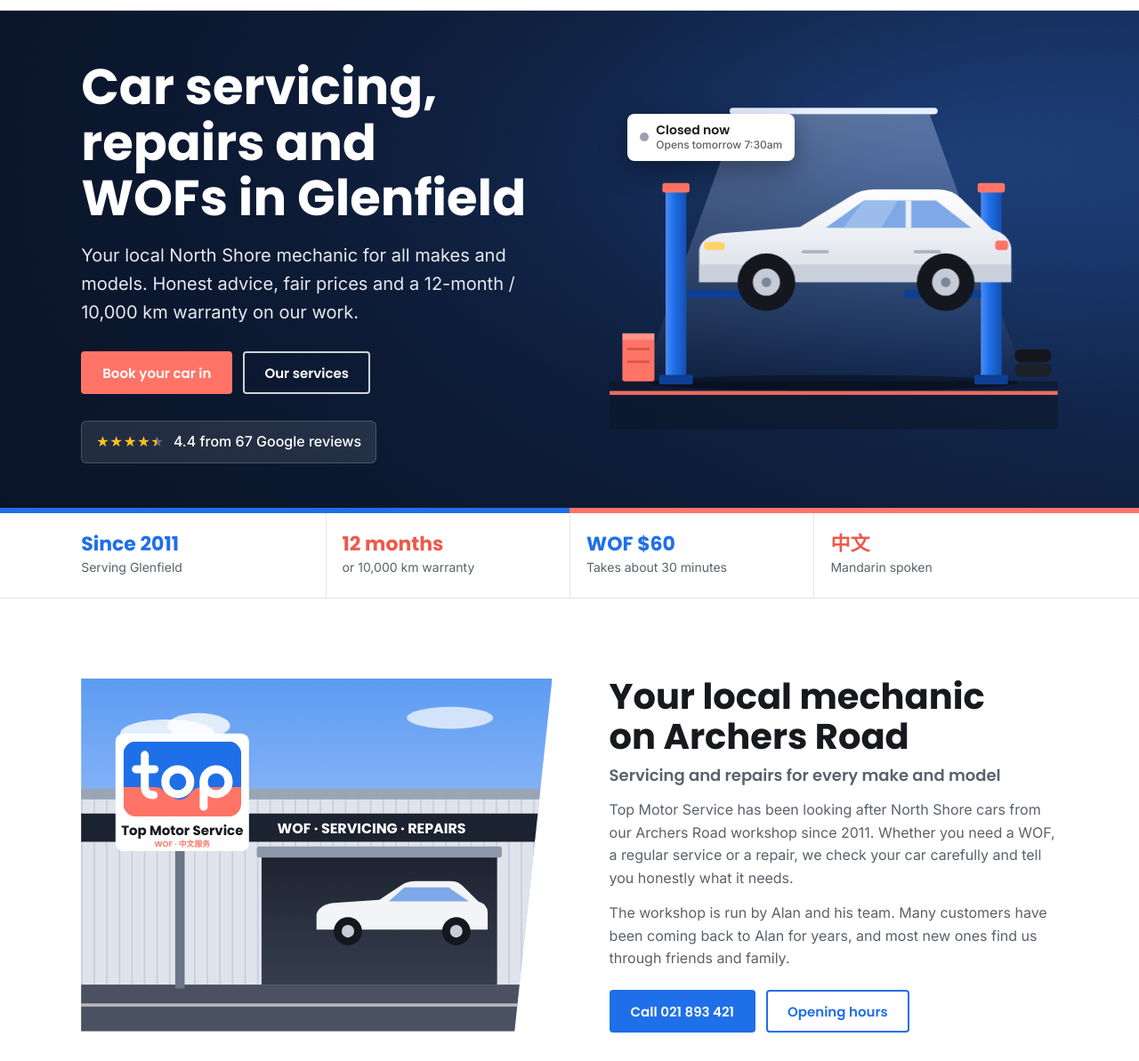
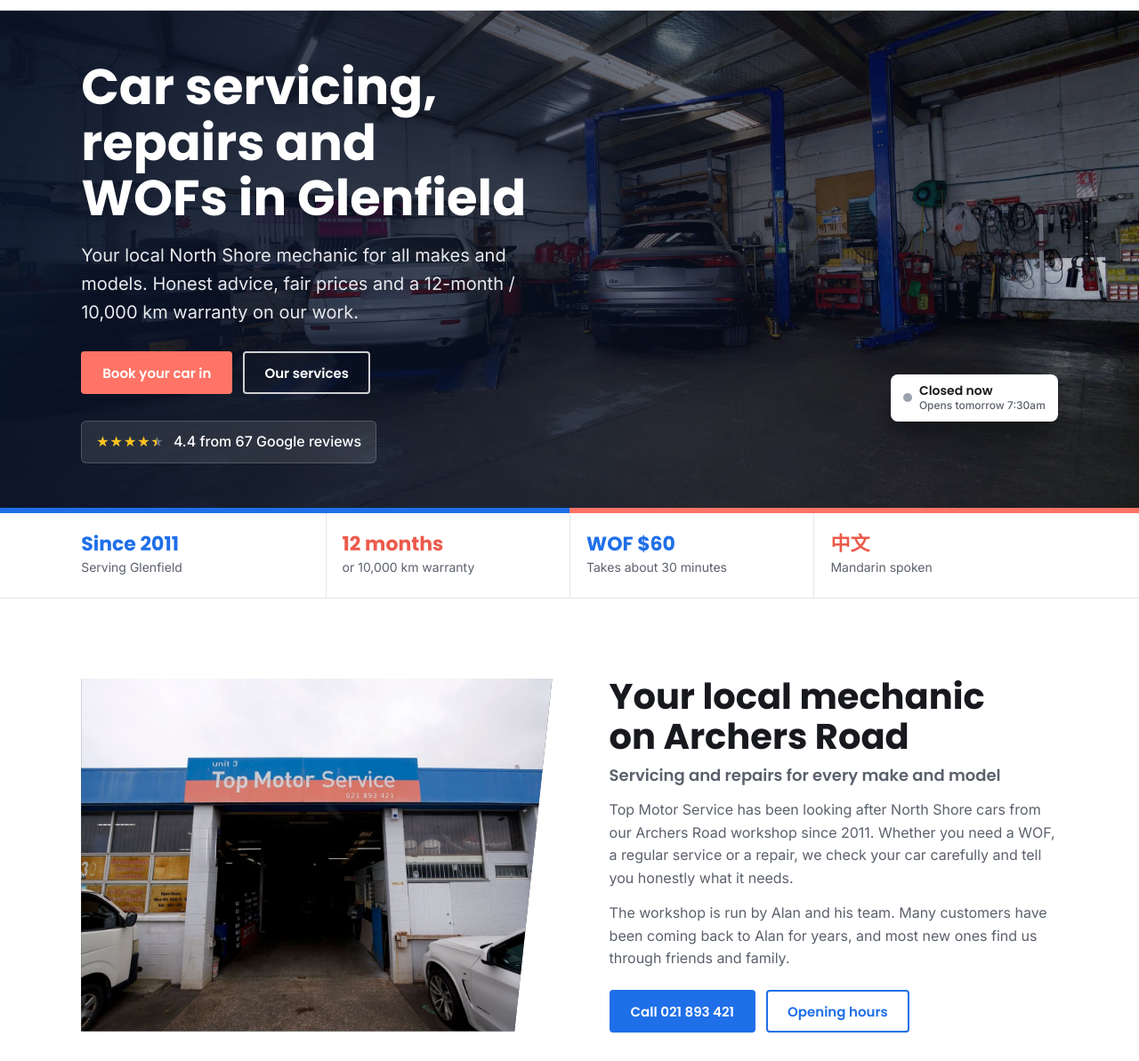
Before and after one commit to Nico-is-a-bot/topmotorservice, a plain HTML site: page index.html in a window 1280 px wide. Shown: the part 107-1300 px from the top of the page at 89% size. Drawn offline with Linux system fonts and the light colour scheme.

Commit message:
updated website

```diff
--- a/index.html
+++ b/index.html
@@ -59,18 +59,18 @@ header nav a:hover{color:var(--blue)}
 
 /* hero */
 .hero{position:relative;color:#fff;background:
- linear-gradient(90deg,rgba(10,20,40,.9) 0%,rgba(10,20,40,.62) 55%,rgba(10,20,40,.3) 100%),
+ linear-gradient(90deg,rgba(10,20,40,.92) 0%,rgba(10,20,40,.7) 45%,rgba(10,20,40,.25) 100%),
  url(hero.jpg) center/cover,
  radial-gradient(ellipse at 78% 30%,#2b5fb8 0%,#16305f 50%,#0d1a33 100%)}
 .hero::after{content:"";position:absolute;left:0;right:0;bottom:0;height:6px;background:linear-gradient(90deg,var(--blue) 50%,var(--coral) 50%)}
 .hero .wrap{min-height:clamp(460px,62vh,620px);display:grid;grid-template-columns:minmax(0,1.1fr) minmax(0,1fr);gap:40px;align-items:center;padding-block:56px}
-.hero .art{position:relative}
+.hero .art{position:relative;min-height:360px}
 .hero .art svg{width:100%;height:auto;display:block}
-.status{position:absolute;left:4%;top:6%;background:#fff;color:var(--ink);border-radius:8px;padding:10px 14px;font:600 14px/1.2 Poppins,sans-serif;box-shadow:0 10px 30px rgba(0,0,0,.35);display:flex;align-items:center;gap:8px}
+.status{position:absolute;right:0;bottom:0;background:#fff;color:var(--ink);border-radius:8px;padding:10px 14px;font:600 14px/1.2 Poppins,sans-serif;box-shadow:0 10px 30px rgba(0,0,0,.35);display:flex;align-items:center;gap:8px}
 .status i{width:10px;height:10px;border-radius:50%;background:#9aa1ad}
 .status.on i{background:#22c55e;box-shadow:0 0 0 4px rgba(34,197,94,.2)}
 .status small{display:block;font:500 12px/1.2 Inter,sans-serif;color:var(--soft);margin-top:2px}
-@media(max-width:900px){.hero .wrap{grid-template-columns:minmax(0,1fr)}.hero .art{max-width:520px}}
+@media(max-width:900px){.hero .wrap{grid-template-columns:minmax(0,1fr)}.hero .art{min-height:0}.status{position:static;width:fit-content}}
 @media(prefers-reduced-motion:no-preference){.lift{animation:lift 1.8s cubic-bezier(.3,.7,.3,1) .2s both}}
 @keyframes lift{from{transform:translateY(46px)}to{transform:none}}
 .hero p{font-size:clamp(17px,1.8vw,20px);max-width:36em;margin:16px 0 28px;color:#e7e9ee}
@@ -127,6 +127,15 @@ header nav a:hover{color:var(--blue)}
 .why .row div{border-top:3px solid var(--coral);padding-top:18px}
 .why p{color:#b9bec7;margin:8px 0 0}
 
+/* gallery */
+.gallery{background:var(--grey)}
+.gal{display:grid;grid-template-columns:repeat(3,minmax(0,1fr));grid-auto-rows:220px;gap:14px}
+.gal figure{margin:0;border-radius:8px;overflow:hidden;background:#dfe4ec}
+.gal figure.big{grid-column:span 2;grid-row:span 2}
+.gal figure:nth-child(5){grid-column:span 2}
+.gal img{width:100%;height:100%;object-fit:cover;display:block}
+@media(max-width:700px){.gal{grid-template-columns:repeat(2,minmax(0,1fr));grid-auto-rows:150px}.gal figure.big{grid-column:span 2;grid-row:span 1;height:220px}.gal figure:nth-child(5){grid-column:span 1}}
+
 /* reviews */
 .rev{text-align:center}
 .rev .score{display:inline-flex;flex-direction:column;align-items:center;gap:4px;margin:20px 0 26px}
@@ -182,7 +191,7 @@ footer a{text-decoration:none}footer a:hover{color:#fff}
 <link rel="canonical" href="https://topmotorservice.co.nz/">
 <meta property="og:title" content="Top Motor Service | Mechanic and WOF in Glenfield, Auckland">
 <meta property="og:description" content="WOF $60, servicing from $115, repairs, brakes and courtesy cars. 3/207 Archers Road, Glenfield. Call or text 021 893 421.">
-<meta property="og:image" content="https://topmotorservice.co.nz/top-logo.png">
+<meta property="og:image" content="https://topmotorservice.co.nz/shop-front.jpg">
 <link rel="icon" href="top-logo.png">
 <script type="application/ld+json">
 {
@@ -191,6 +200,7 @@ footer a{text-decoration:none}footer a:hover{color:#fff}
  "name":"Top Motor Service Ltd",
  "url":"https://topmotorservice.co.nz/",
  "logo":"https://topmotorservice.co.nz/top-logo.png",
+ "image":"https://topmotorservice.co.nz/shop-front.jpg",
  "telephone":"+64 21 893 421",
  "email":"topmotorservice@hotmail.com",
  "address":{"@type":"PostalAddress","streetAddress":"3/207 Archers Road","addressLocality":"Glenfield","addressRegion":"Auckland","postalCode":"0629","addressCountry":"NZ"},
@@ -270,41 +280,6 @@ footer a{text-decoration:none}footer a:hover{color:#fff}
   </div>
 
   <div class="art">
-   <svg viewBox="0 0 560 420" role="img" aria-label="A car raised on a blue hoist in the workshop">
-    <defs>
-     <linearGradient id="lamp" x1="0" y1="0" x2="0" y2="1"><stop offset="0" stop-color="#cfe0ff" stop-opacity=".35"/><stop offset="1" stop-color="#cfe0ff" stop-opacity="0"/></linearGradient>
-     <linearGradient id="body" x1="0" y1="0" x2="0" y2="1"><stop offset="0" stop-color="#ffffff"/><stop offset="1" stop-color="#d9dee7"/></linearGradient>
-     <linearGradient id="post" x1="0" y1="0" x2="1" y2="0"><stop offset="0" stop-color="#4d8bf5"/><stop offset=".4" stop-color="#1f6fe8"/><stop offset="1" stop-color="#1450b0"/></linearGradient>
-    </defs>
-    <rect x="150" y="18" width="260" height="8" rx="4" fill="#e8f0ff"/>
-    <polygon points="160,26 400,26 520,360 40,360" fill="url(#lamp)"/>
-    <rect x="0" y="360" width="560" height="60" fill="#0b1426" opacity=".55"/>
-    <rect x="0" y="372" width="560" height="5" fill="#ff7466" opacity=".9"/>
-    <ellipse cx="280" cy="362" rx="230" ry="10" fill="#000" opacity=".35"/>
-    <rect x="70" y="120" width="26" height="242" rx="3" fill="url(#post)"/>
-    <rect x="464" y="120" width="26" height="242" rx="3" fill="url(#post)"/>
-    <rect x="62" y="352" width="42" height="12" rx="2" fill="#0f3f94"/><rect x="456" y="352" width="42" height="12" rx="2" fill="#0f3f94"/>
-    <rect x="66" y="112" width="34" height="12" rx="3" fill="#ff7466"/><rect x="460" y="112" width="34" height="12" rx="3" fill="#ff7466"/>
-    <g class="lift">
-     <rect x="96" y="246" width="96" height="10" rx="2" fill="#0f3f94"/>
-     <rect x="368" y="246" width="96" height="10" rx="2" fill="#0f3f94"/>
-     <path d="M112 236 L112 196 Q114 180 138 175 L238 167 L302 128 Q314 120 332 120 L410 120 Q428 120 440 132 L478 170 Q500 176 502 194 L502 236 Z" fill="url(#body)"/>
-     <path d="M112 214 L502 214 L502 236 L112 236 Z" fill="#c9d0db"/>
-     <path d="M318 134 L408 134 L452 168 L270 168 Z" fill="#7fa9e6"/>
-     <path d="M318 134 L360 134 L340 168 L292 168 Z" fill="#a9c6f0" opacity=".7"/>
-     <rect x="370" y="134" width="7" height="34" fill="#eef1f6"/>
-     <rect x="118" y="186" width="26" height="10" rx="4" fill="#ffd36b"/>
-     <rect x="482" y="184" width="16" height="12" rx="4" fill="#ff7466"/>
-     <rect x="240" y="196" width="34" height="4" rx="2" fill="#aab3c2"/><rect x="380" y="196" width="34" height="4" rx="2" fill="#aab3c2"/>
-     <circle cx="196" cy="236" r="36" fill="#14171d"/><circle cx="196" cy="236" r="17" fill="#c5ccd8"/><circle cx="196" cy="236" r="6" fill="#7d8697"/>
-     <circle cx="420" cy="236" r="36" fill="#14171d"/><circle cx="420" cy="236" r="17" fill="#c5ccd8"/><circle cx="420" cy="236" r="6" fill="#7d8697"/>
-    </g>
-    <g>
-     <rect x="16" y="300" width="40" height="60" rx="3" fill="#ff7466"/><rect x="16" y="300" width="40" height="8" fill="#ff9488"/>
-     <rect x="22" y="318" width="28" height="3" fill="#d4544a"/><rect x="22" y="334" width="28" height="3" fill="#d4544a"/>
-     <rect x="506" y="320" width="46" height="16" rx="8" fill="#14171d"/><rect x="506" y="338" width="46" height="16" rx="8" fill="#1c2027"/>
-    </g>
-   </svg>
    <div class="status" id="status"><i></i><span>Checking hours<small>Glenfield workshop</small></span></div>
   </div>
  </div>
@@ -321,35 +296,7 @@ footer a{text-decoration:none}footer a:hover{color:#fff}
 
 <section class="sec" id="about">
  <div class="wrap split">
-  <div class="photo shop">
-   <svg viewBox="0 0 600 450" role="img" aria-label="The Top Motor Service workshop and sign on Archers Road">
-    <defs>
-     <pattern id="tin" width="16" height="12" patternUnits="userSpaceOnUse"><rect width="16" height="12" fill="#dfe4ec"/><rect width="2" height="12" fill="#c7cfdb"/></pattern>
-     <linearGradient id="sky" x1="0" y1="0" x2="0" y2="1"><stop offset="0" stop-color="#5d9bf2"/><stop offset="1" stop-color="#cfe2ff"/></linearGradient>
-     <linearGradient id="dark" x1="0" y1="0" x2="0" y2="1"><stop offset="0" stop-color="#1c2230"/><stop offset="1" stop-color="#363e4d"/></linearGradient>
-    </defs>
-    <rect width="600" height="450" fill="url(#sky)"/>
-    <ellipse cx="110" cy="70" rx="60" ry="18" fill="#fff" opacity=".8"/><ellipse cx="150" cy="60" rx="40" ry="16" fill="#fff" opacity=".8"/>
-    <ellipse cx="470" cy="50" rx="55" ry="14" fill="#fff" opacity=".7"/>
-    <rect x="0" y="150" width="600" height="240" fill="url(#tin)"/>
-    <rect x="0" y="140" width="600" height="14" fill="#9aa6b8"/>
-    <rect x="0" y="172" width="600" height="36" fill="#1b2230"/>
-    <text x="250" y="197" font-family="Poppins,sans-serif" font-weight="700" font-size="18" fill="#fff">WOF · SERVICING · REPAIRS</text>
-    <rect x="230" y="222" width="300" height="168" fill="url(#dark)"/>
-    <rect x="224" y="214" width="312" height="14" rx="3" fill="#8d98aa"/>
-    <path d="M300 300 Q304 288 322 286 L380 282 L410 262 Q416 258 426 258 L470 258 Q480 258 486 264 L506 284 Q518 288 518 298 L518 320 L300 320 Z" fill="#f2f4f7"/>
-    <path d="M412 266 L468 266 L494 284 L392 284 Z" fill="#7fa9e6"/>
-    <circle cx="340" cy="322" r="18" fill="#14171d"/><circle cx="340" cy="322" r="8" fill="#c5ccd8"/>
-    <circle cx="478" cy="322" r="18" fill="#14171d"/><circle cx="478" cy="322" r="8" fill="#c5ccd8"/>
-    <rect x="0" y="390" width="600" height="60" fill="#4a5262"/>
-    <rect x="0" y="414" width="600" height="4" fill="#fff" opacity=".6"/>
-        <rect x="120" y="150" width="12" height="245" fill="#6b7586"/>
-    <rect x="44" y="70" width="170" height="150" rx="10" fill="#fff"/>
-    <svg x="54" y="80" width="150" height="96" viewBox="0 0 132 84"><use href="#topmark"/></svg>
-    <text x="129" y="200" text-anchor="middle" font-family="Poppins,sans-serif" font-weight="700" font-size="17" fill="#17191e">Top Motor Service</text>
-    <text x="129" y="214" text-anchor="middle" font-family="Poppins,sans-serif" font-weight="600" font-size="10" fill="#ff7466">WOF · 中文服务</text>
-   </svg>
-  </div>
+  <div class="photo"><img src="shop-front.jpg" alt="Top Motor Service workshop at 3/207 Archers Road, Glenfield" loading="lazy"></div>
   <div>
    <h2>Your local mechanic on Archers Road</h2>
    <p class="sub">Servicing and repairs for every make and model</p>
@@ -402,6 +349,19 @@ footer a{text-decoration:none}footer a:hover{color:#fff}
    <div><h3>Same-day fixes</h3><p>Found something at your WOF? If we have the parts in stock, we can often sort it the same day.</p></div>
    <div><h3>5 courtesy cars</h3><p>Keep moving while we work on your car. Just 50c per km, bring your driver licence.</p></div>
    <div><h3>We speak Mandarin</h3><p>Happy to explain everything in Chinese. Call or text Alan on 021 893 421.</p></div>
+  </div>
+ </div>
+</section>
+
+<section class="sec gallery" id="workshop">
+ <div class="wrap">
+  <div class="head"><div><h2>Inside our workshop</h2><p>Two hoists, a full stock of tyres, filters and oils, and Alan on the tools.</p></div></div>
+  <div class="gal">
+   <figure class="big"><img src="work-engine.jpg" alt="Alan working in an engine bay" loading="lazy"></figure>
+   <figure><img src="work-tyres.jpg" alt="New tyres in stock" loading="lazy"></figure>
+   <figure><img src="work-bay.jpg" alt="Workshop bay with tools and parts" loading="lazy"></figure>
+   <figure><img src="work-parts.jpg" alt="Oils, filters and tyres on the shelves" loading="lazy"></figure>
+   <figure><img src="work-engine2.jpg" alt="Engine repair in progress" loading="lazy"></figure>
   </div>
  </div>
 </section>
```
Also changed, not shown: hero.jpg (added), shop-front.jpg (added), work-bay.jpg (added), work-engine.jpg (added), work-engine2.jpg (added), work-parts.jpg (added), work-tyres.jpg (added).
